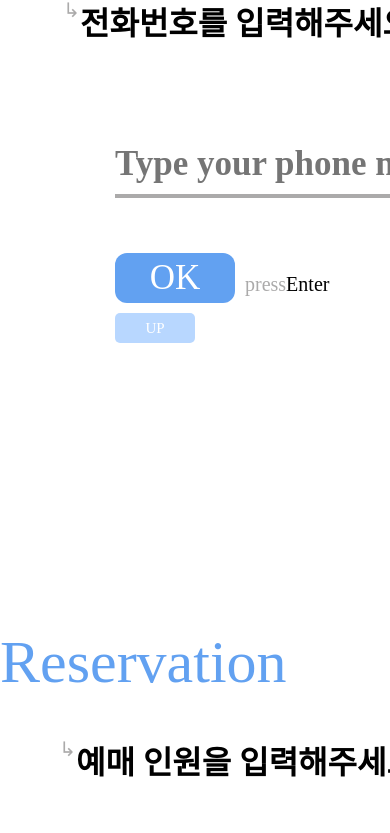
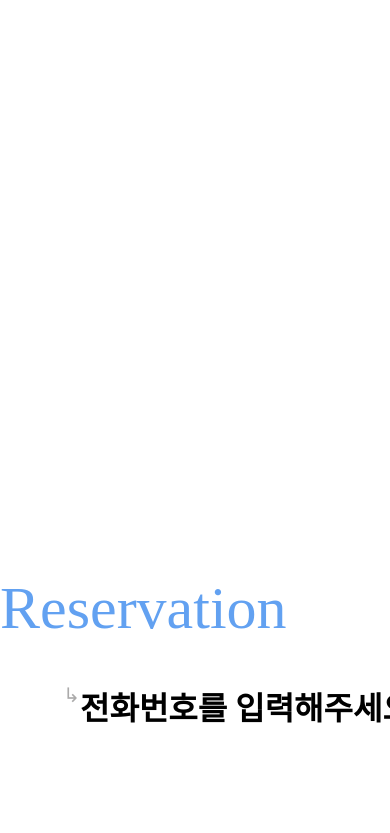
Before and after one commit to f-x-INTEGRAL/f-x-frontend, a Next.js app: page /form in a window 390 px wide. Shown: the part 1140-1973 px from the top of the page. Built offline with nearby package versions, Linux system fonts and the light colour scheme; a web font is replaced by a local one.

Commit message:
feat: form page 반응형 추가

```diff
--- a/src/components/Input/styled.ts
+++ b/src/components/Input/styled.ts
@@ -24,4 +24,7 @@ export const InputText = styled.input`
 export const InputErrorText = styled.span`
   color: red;
   font-size: 15px;
+  @media (max-width: 768px) {
+    font-size: 20px;
+  }
 `;
--- a/src/pages/form/index.tsx
+++ b/src/pages/form/index.tsx
@@ -8,6 +8,7 @@ import { useRouter } from 'next/router';
 import axios from 'axios';
 
 import styled from '@emotion/styled';
+import { css } from '@emotion/react';
 
 export const FormWrapper = styled.div`
   display: flex;
@@ -16,7 +17,12 @@ export const FormWrapper = styled.div`
 `;
 
 export const FormContainer = styled.div`
-  padding-top: 255px;
+  padding-top: 220px;
+
+  @media (max-width: 768px) {
+    padding-top: 300px;
+    padding-bottom: 560px;
+  }
 `;
 
 export const FormTitle = styled.h1`
@@ -169,7 +175,15 @@ const FormPage = () => {
               </FormItems>
             </Form>
           </FormContainer>
-          <FormContainer ref={sectionRefs[1]} style={{ paddingTop: '280px' }}>
+          <FormContainer
+            ref={sectionRefs[1]}
+            css={css`
+              padding-top: 280px;
+              @media (max-width: 768px) {
+                padding-top: 360px;
+              }
+            `}
+          >
             <MainTitle title="Reservation" />
             <Form>
               <FormTitle>전화번호를 입력해주세요.</FormTitle>
@@ -208,7 +222,12 @@ const FormPage = () => {
           </FormContainer>
           <FormContainer
             ref={sectionRefs[2]}
-            style={{ padding: '285px 0 200px 0' }}
+            css={css`
+              padding: 220px 0 200px 0;
+              @media (max-width: 768px) {
+                padding: 25px 0 580px 0;
+              }
+            `}
           >
             <MainTitle title="Reservation" />
             <Form>
```
Also changed, not shown: src/pages/form/completed/index.tsx (+22 -2 lines). Lines whose indentation alone changed are shown as unchanged.
